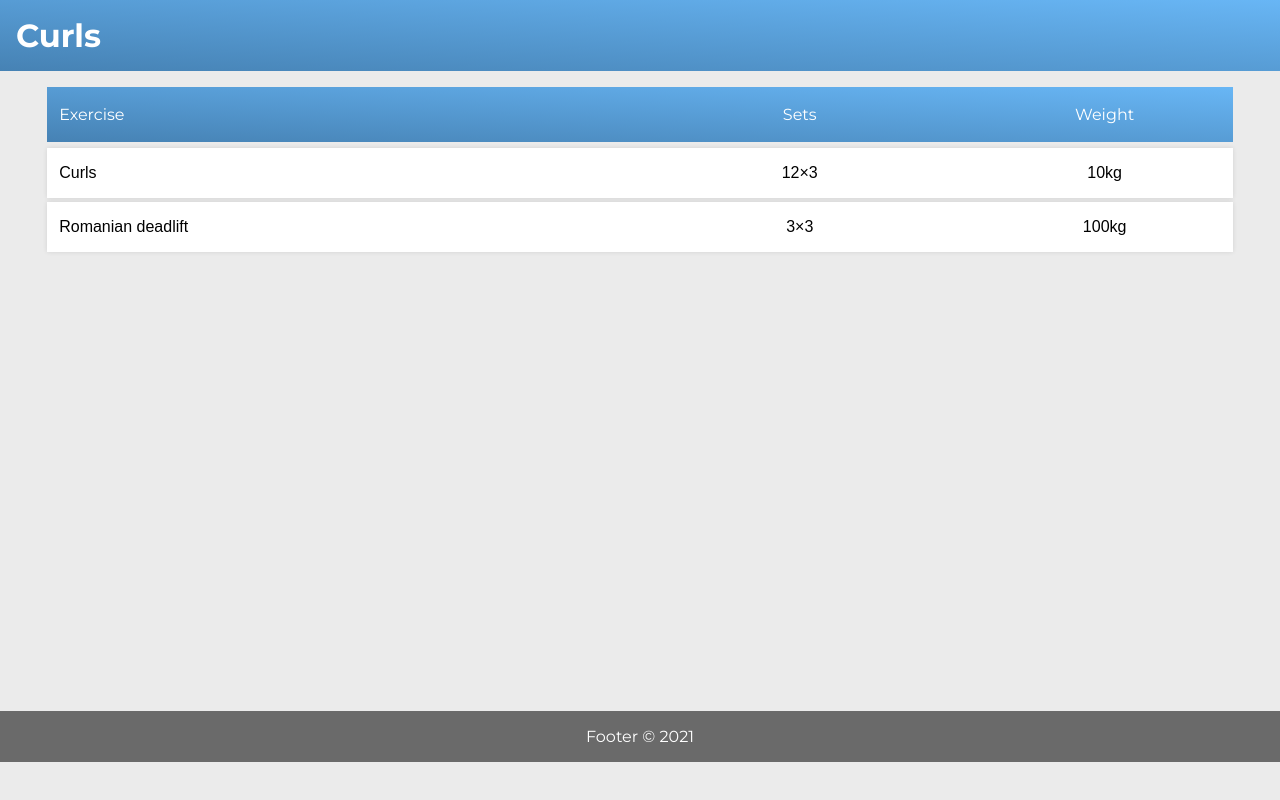
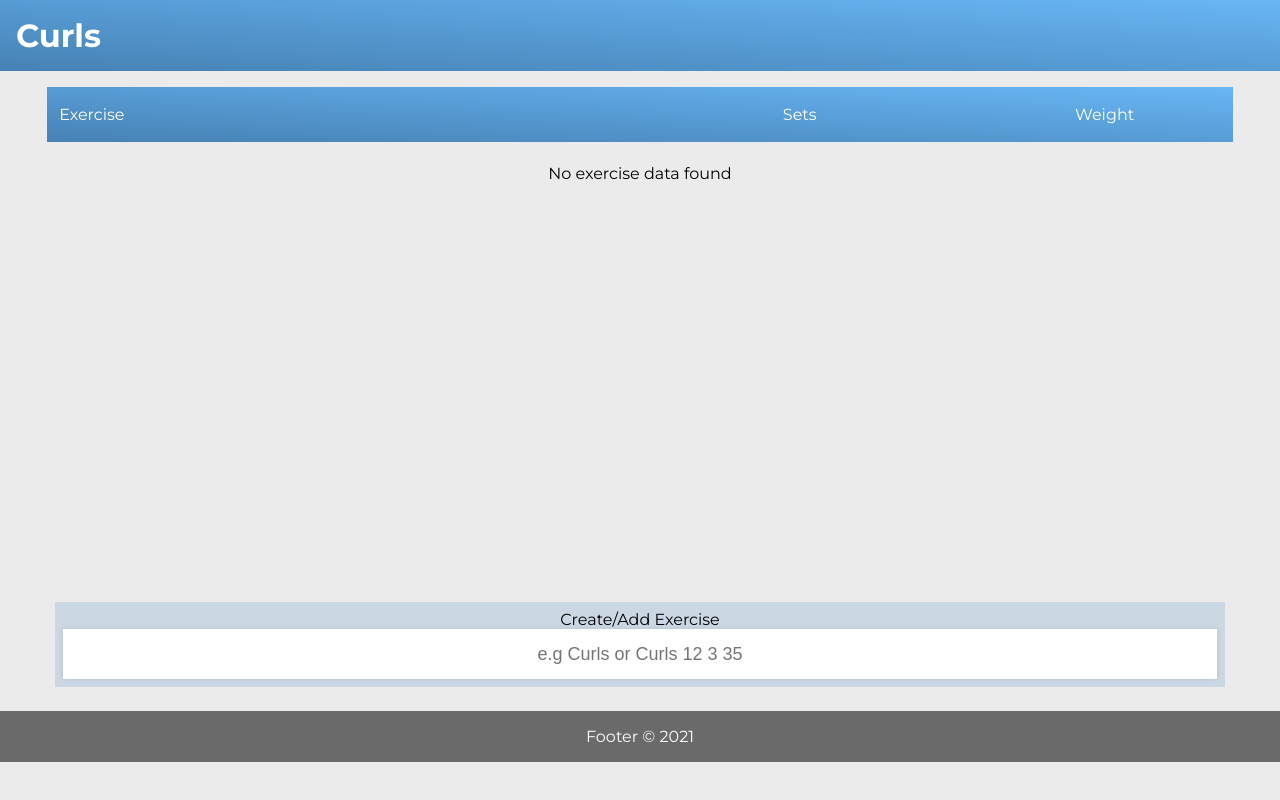
Before and after one commit to tylerbruin/curls, a React (Create React App) app: page / in a window 1280 px wide. Built offline with nearby package versions, Linux system fonts and the light colour scheme.

Commit message:
Add Create Exercise function

```diff
--- a/public/index.html
+++ b/public/index.html
@@ -24,7 +24,7 @@
       work correctly both with client-side routing and a non-root public URL.
       Learn how to configure a non-root public URL by running `npm run build`.
     -->
-    <title>React App</title>
+    <title>Curls</title>
   </head>
   <body>
     <noscript>You need to enable JavaScript to run this app.</noscript>
--- a/src/App.js
+++ b/src/App.js
@@ -1,10 +1,12 @@
 import { useState, useEffect } from 'react'
 import { BrowserRouter as Router, Route, Link } from "react-router-dom";
+import styled from 'styled-components'
 import Header from './components/Header'
 import Footer from './components/Footer'
-import Exercises from './components/Exercises'
+import ExercisesList from './components/ExercisesList'
 // import testData from './teststate'
 import testData2 from './teststate2'
+import CreateExercise from './components/createExercise'
 
 function App() {
   const [ExerciseData, setExerciseData] = useState([])
@@ -14,9 +16,20 @@ function App() {
   // })
 
   // LocalStorage Actions
-  const saveState = () => {
-    console.log("Saving State to localStorage");
-    localStorage.setItem('exerciseData', JSON.stringify(ExerciseData));
+  const saveState = (data) => {
+
+    // If Object is provided to save, save it - or save React State object instead
+    if (data) {
+      localStorage.setItem('exerciseData', JSON.stringify(data));
+    } else {
+      // Set timer to save state to LocalStorage to allow for rerendering and idle app
+      setTimeout(() => {
+        console.log("Saving State to localStorage", ExerciseData);
+        localStorage.setItem('exerciseData', JSON.stringify(ExerciseData));
+      }, 1000);
+    }
+
+
   }
 
   const loadState = () => {
@@ -27,13 +40,60 @@ function App() {
       setExerciseData(exerciseData);
     } else {
       console.log("No State Found, set state to default data");
-      setExerciseData(testData2);
+    //   setExerciseData(testData2);
     }
 
   }
 
   // Stateful Actions
-  const addExercise = () => {}
+  const createExercise = (name, reps, sets, weight) => {
+    console.log("stuff = ", name + reps + sets + weight);
+
+    let newExercise = {};
+    let currentDate = new Date();
+    currentDate = currentDate.toISOString().substr(0,10);
+
+    if (name, reps, sets, weight) {
+      // If All Data values are present, create exercise with history
+
+      newExercise = {
+        id: Date.now(),
+        name: name,
+        metric: "kg",
+        history: [{
+            date: currentDate,
+            sets: sets,
+            reps: reps,
+            weight: weight,
+        }]
+      }
+
+    } else {
+      // Else, create exercise with no history
+      newExercise = {
+        id: Date.now(),
+        name: name,
+        metric: "kg",
+        history: []
+      }
+
+    }
+
+    // Add new Exercise to State and save to LocalStorage
+    // setExerciseData([...ExerciseData, newExercise]);
+    setExerciseData(prevState => {
+      // Save to LocalStorage with clone of State, so we can both update LocalStorage and React UI
+      var saveData = [...prevState];
+      saveData.push(newExercise);
+      saveState(saveData);
+
+      // Return new State
+      return [...prevState, newExercise];
+    });
+
+  }
+
+
   const deleteExercise = () => {}
   const deleteSession = () => {}
 
@@ -42,21 +102,14 @@ function App() {
 
     // Close ExerciseData, Find index of Exercise and Add Session to Exercise
     let exerciseIndex = ExerciseData.findIndex(ex => ex.id === id)
-    // let newExerciseData = ExerciseData[exerciseIndex]
-    // newExerciseData = newExerciseData.push(session)
-
-    // Sort Sessions by date
-    // newExerciseData[exerciseIndex].history.sort(function(a,b){
-    //   return new Date(b.date) - new Date(a.date);
-    // });
 
     setExerciseData(prevState => {
+      // Add Exercise Session to History and sort by date
       var newState = ExerciseData[exerciseIndex]
       newState.history.push(session)
-
       newState.history.sort(function(a,b){
-          return new Date(b.date) - new Date(a.date);
-        });
+        return new Date(b.date) - new Date(a.date);
+      });
 
       return [...prevState]
     });
@@ -65,6 +118,7 @@ function App() {
   }
 
   useEffect(() => {
+    // Load State from localStorage on application load
     loadState();
   }, []);
 
@@ -73,7 +127,8 @@ function App() {
       <Router>
         <Header />
         <main>
-            <Exercises exercises={ExerciseData} addExercise={addExercise} deleteExercise={deleteExercise} addSession={addSession} deleteSession={deleteSession} />
+            <ExercisesList exercises={ExerciseData} addSession={addSession}  />
+            <CreateExercise createFunction={createExercise} />
         </main>
         <Footer />
       </Router>
--- a/src/components/Exercise.js
+++ b/src/components/Exercise.js
@@ -61,14 +61,20 @@ const Exercises = ({ exercise, addSession }) => {
 
     const [ToggleDetails, setToggleState] = useState(false)
 
+    // Handle Printed Text if no values found
+    let nameText = exercise.name;
+    let repsSetsText = exercise.history[0]?.reps ? exercise.history[0].reps + "x" + exercise.history[0].reps : "N/A";
+    let weightText = exercise.history[0]?.weight ? exercise.history[0]?.weight + exercise.metric : "N/A"
+
+
     return (
         <>
             <ListItem >
                 <ItemHeader className={ToggleDetails && "active"}
                 onClick={() => setToggleState(!ToggleDetails)}>
-                    <span className="name">{exercise.name}</span>
-                    <span className="method">{exercise.history[0].reps}&times;{exercise.history[0].sets}</span>
-                    <span className="weight">{exercise.history[0].weight}{exercise.metric}</span>
+                    <span className="name">{nameText}</span>
+                    <span className="method">{repsSetsText}</span>
+                    <span className="weight">{weightText}</span>
                 </ItemHeader>
                 {ToggleDetails && <ExerciseDetails exercise={exercise} addSession={addSession} />}
             </ListItem>
--- a/src/components/ExerciseDetails.js
+++ b/src/components/ExerciseDetails.js
@@ -1,6 +1,6 @@
 import { useState } from 'react'
 import styled from 'styled-components'
-import AddExercise from './AddExercise';
+import AddSession from './AddSession';
 
 const Container = styled.div `
     margin: 0.75rem 0 .25rem;
@@ -80,7 +80,7 @@ const ExerciseDetails = ({ exercise, addSession }) => {
                     <h3>Previous Sessions</h3>
                     <button type="button" onClick={() => toggleAddExercise(exercise.id)}>{ToggleAdd ? `x` : '+'}</button>
                 </HistoryHeader>
-                {ToggleAdd && <AddExercise addSession={addSession} exercise={exercise} />}
+                {ToggleAdd && <AddSession addSession={addSession} exercise={exercise} />}
                 <HistoryList>
                     {/* {excerciseHistory.slice(0, 6).map((exercise, index) => (
                         <ListItem key={index}>
--- a/src/components/Exercises.js
+++ b/src/components/ExercisesList.js
@@ -3,6 +3,7 @@ import Exercise from './Exercise'
 
 const List = styled.ul`
     list-style-type: none;
+    overflow: scroll;
 `
 
 const ListHeader = styled.div`
@@ -31,7 +32,10 @@ const ListHeader = styled.div`
         }
     }
 `
-
+const NoResults = styled.li`
+    text-align: center;
+    padding: 1rem;
+`
 
 const Exercises = ({exercises, addSession}) => {
 
@@ -44,7 +48,7 @@ const Exercises = ({exercises, addSession}) => {
                 <span className="sets">Sets</span>
                 <span className="weight">Weight</span>
             </ListHeader>
-            {exercises.length === 0 && <li><p>No records found</p></li>}
+            {exercises.length === 0 && <NoResults><p>No exercise data found</p></NoResults>}
             {exercises.map((exercise) => (
                 <Exercise key={exercise.id} exercise={exercise} addSession={addSession} />
             ))}
--- /dev/null
+++ b/src/components/createExercise.js
@@ -0,0 +1,63 @@
+import styled from 'styled-components'
+import { useState } from 'react'
+
+const CreateForm = styled.form`
+    display: flex;
+    flex-direction: column;
+    background-color: #cbd8e3;
+    margin: .5rem;
+    padding: .5rem;
+
+    label {
+        text-align: center;
+        // opacity: 0;
+        // visibility: hidden;
+    }
+
+`
+const CreateInput = styled.input`
+    height: 50px;
+    flex: 1 1 auto;
+    box-shadow: 0 0 5px 0 rgb(0 0 0 / 10%);
+    text-align: center;
+    font-size: 1.125rem;
+`
+
+
+const CreateExercise = ({createFunction}) => {
+
+    const [ExName, setExName] = useState("");
+
+    const submitCreateExercise = (e) => {
+        e.preventDefault();
+
+        // Regex to identify if input has Reps x Sets x Weight , e.g. curls 12 3 15
+        const regex = /([\w ]*) (\d*) (\d*) (\d*)/
+        let match = ExName.match(regex);
+
+        console.log("match = ", match);
+
+        // If Regex match finds Reps, Sets, Weight Data, Create Exercise with first entry to history
+        if(match) {
+            let name = match[1]
+            let reps = match[2]
+            let sets = match[3]
+            let weight = match[4]
+
+            createFunction(name, reps, sets, weight);
+        } else {
+            // Else, just create Exercise without history
+            createFunction(ExName)
+        }
+
+    }
+
+    return (
+        <CreateForm onSubmit={submitCreateExercise} >
+            <label htmlFor="create">Create/Add Exercise</label>
+            <CreateInput id="create" autoComplete="off" placeholder="e.g Curls or Curls 12 3 35" value={ExName} onChange={(e) => setExName(e.target.value)} />
+        </CreateForm>
+    )
+}
+
+export default CreateExercise;
--- a/src/index.css
+++ b/src/index.css
@@ -16,6 +16,9 @@ body {
 }
 
 main {
+  display: flex;
+  flex-direction: column;
+  justify-content: space-between;
   min-height: 80vh;
   max-width: 1200px;
   margin: 0 auto;
--- a/src/teststate2.js
+++ b/src/teststate2.js
@@ -1,5 +1,5 @@
 const testData2 = [{
-    id: 1,
+    id: 112357345,
     name: "Curls",
     metric: "kg",
     history: [{
@@ -14,7 +14,7 @@ const testData2 = [{
         weight: "100",
     }]
 },{
-    id: 2,
+    id: 243242341123,
     name: "Romanian deadlift",
     metric: "kg",
     history: [{
```
Also changed, not shown: src/components/AddSession.js (renamed from src/components/AddExercise.js, +6 -15 lines).
